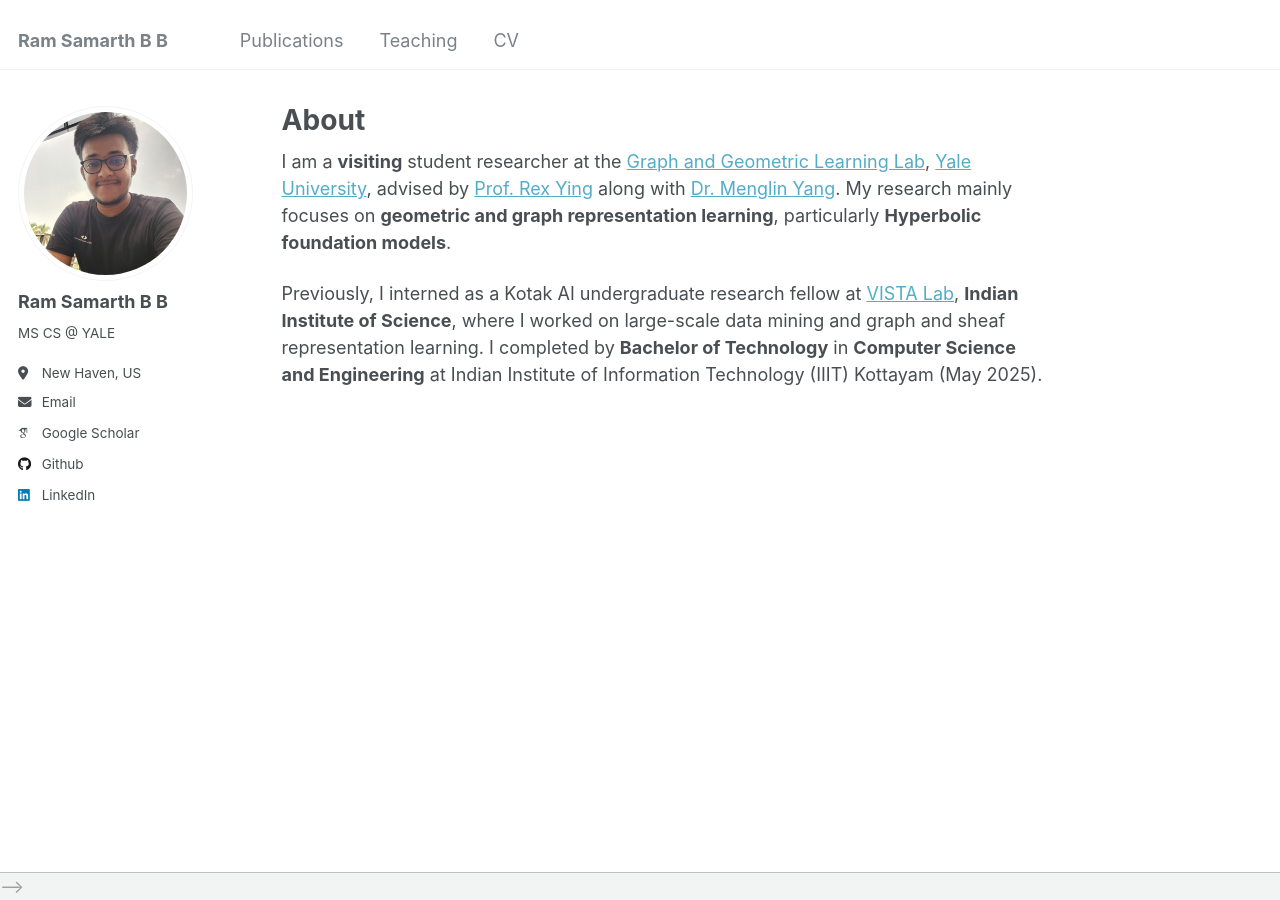
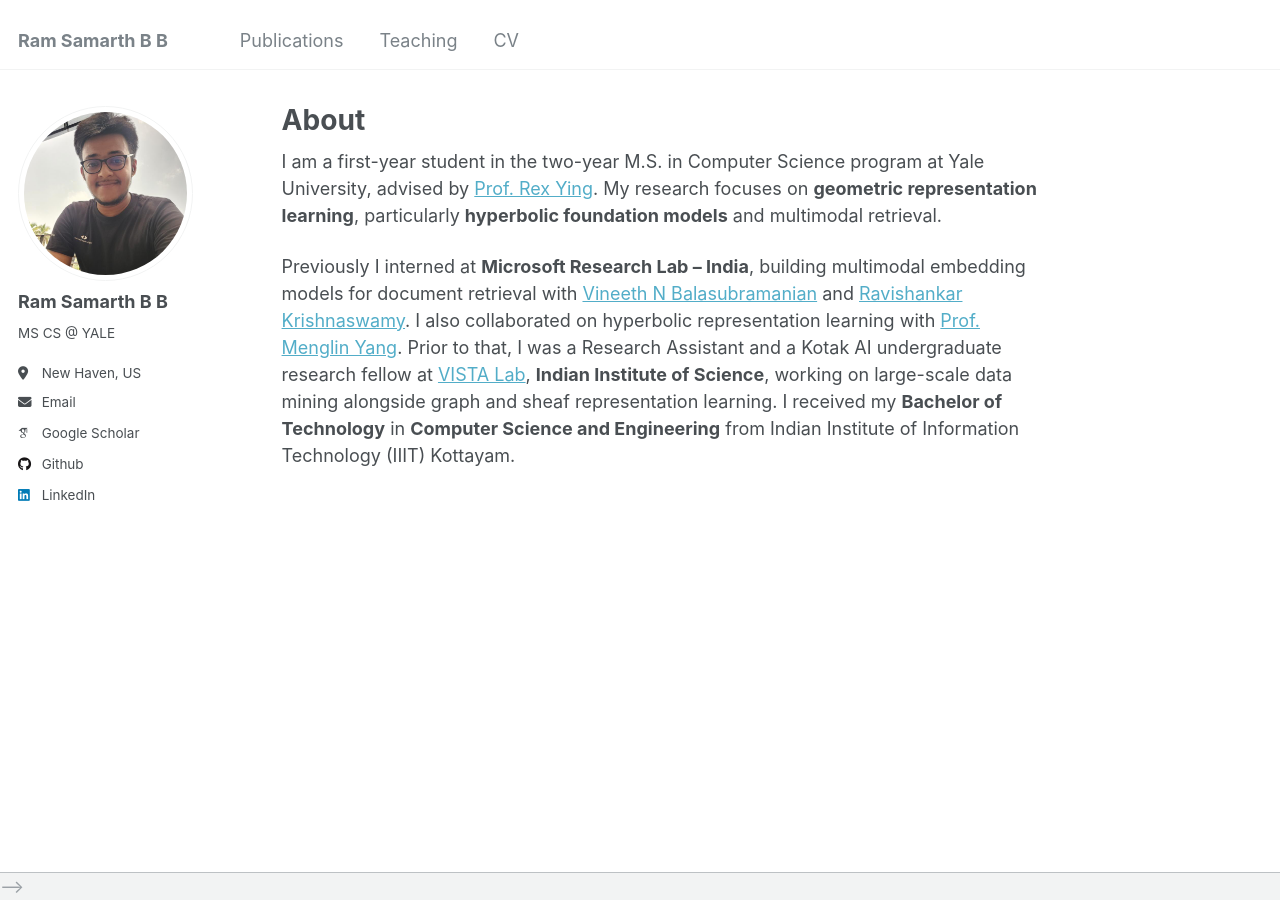
Before and after one commit to achiverram28/achiverram28.github.io, a Jekyll site: the page built from _pages/about.md, in a window 1280 px wide. Built offline with Jekyll 4.4.1, drawn with Linux system fonts in a browser that asks for light colours; some web fonts are replaced.

Commit message:
Revise about page with updated research details
Updated personal information and research focus in the about page.

```diff
--- a/_pages/about.md
+++ b/_pages/about.md
@@ -7,6 +7,6 @@ redirect_from:
   - /about.html
 ---
 
-I am a **visiting** student researcher at the [Graph and Geometric Learning Lab](https://graph-and-geometric-learning.github.io/), [Yale University](https://www.yale.edu/), advised by [Prof. Rex Ying](https://cs.stanford.edu/~rexy/) along with [Dr. Menglin Yang](https://yangmenglinsite.github.io/). My research mainly focuses on **geometric and graph representation learning**, particularly **Hyperbolic foundation models**.
+I am a first-year student in the two-year M.S. in Computer Science program at Yale University, advised by [Prof. Rex Ying](https://cs.stanford.edu/~rexy/). My research focuses on **geometric representation learning**, particularly **hyperbolic foundation models** and multimodal retrieval.
 
-Previously, I interned as a Kotak AI undergraduate research fellow at [VISTA Lab](https://www.vistalabiisc.com/), **Indian Institute of Science**, where I worked on large-scale data mining and graph and sheaf representation learning. I completed by **Bachelor of Technology** in **Computer Science and Engineering** at Indian Institute of Information Technology (IIIT) Kottayam (May 2025).
+Previously I interned at **Microsoft Research Lab – India**, building multimodal embedding models for document retrieval with [Vineeth N Balasubramanian](http://microsoft.com/en-us/research/people/vineethn/) and [Ravishankar Krishnaswamy](https://www.microsoft.com/en-us/research/people/rakri/). I also collaborated on hyperbolic representation learning with [Prof. Menglin Yang](https://yangmenglinsite.github.io/). Prior to that, I was a Research Assistant and a Kotak AI undergraduate research fellow at [VISTA Lab](https://www.vistalabiisc.com/), **Indian Institute of Science**, working on large-scale data mining alongside graph and sheaf representation learning. I received my **Bachelor of Technology** in **Computer Science and Engineering** from Indian Institute of Information Technology (IIIT) Kottayam.
```
